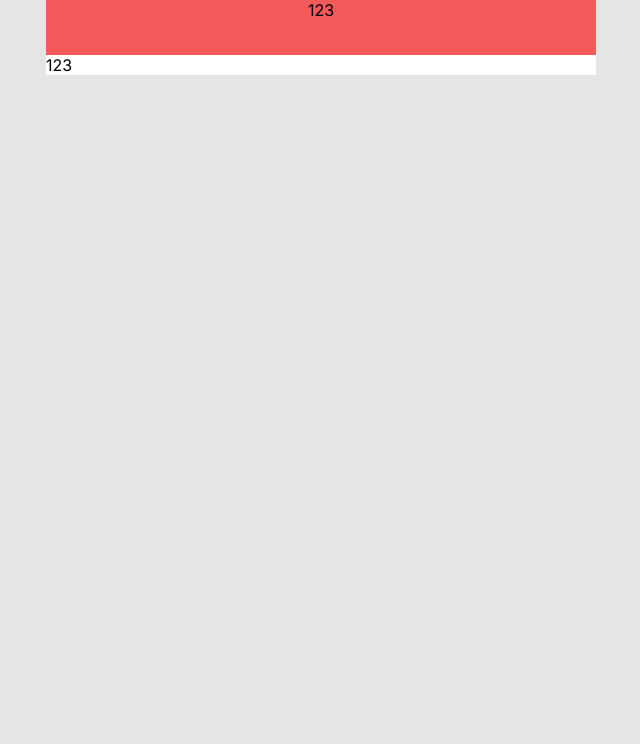
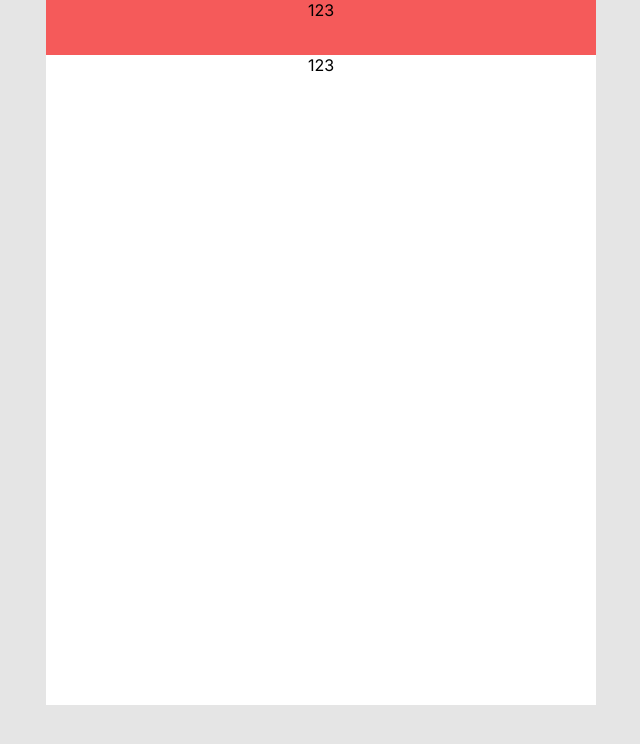
Before and after one commit to mypaxpax/Travel-journal, a React (Vite) app: page / in a window 1280 px wide. Shown: the top 744 px of the page, without its empty margins (319-959 px from the left). Built offline with nearby package versions, Linux system fonts and the light colour scheme.

Commit message:
Flex adjustments

```diff
--- a/src/index.css
+++ b/src/index.css
@@ -10,10 +10,17 @@ body {
   font-family: "Inter", sans-serif;
 }
 
+#root {
+  display: flex;
+  justify-content: center;
+}
+
 .container {
   display: flex;
   flex-direction: column;
   align-items: center;
+  height: 705px;
+  background-color: #ffff;
 }
 
 .nav-bar {
@@ -22,8 +29,3 @@ body {
   width: 550px;
   height: 55px;
 }
-
-.maincontent {
-  width: 550px;
-  background-color: #ffff;
-}
```
